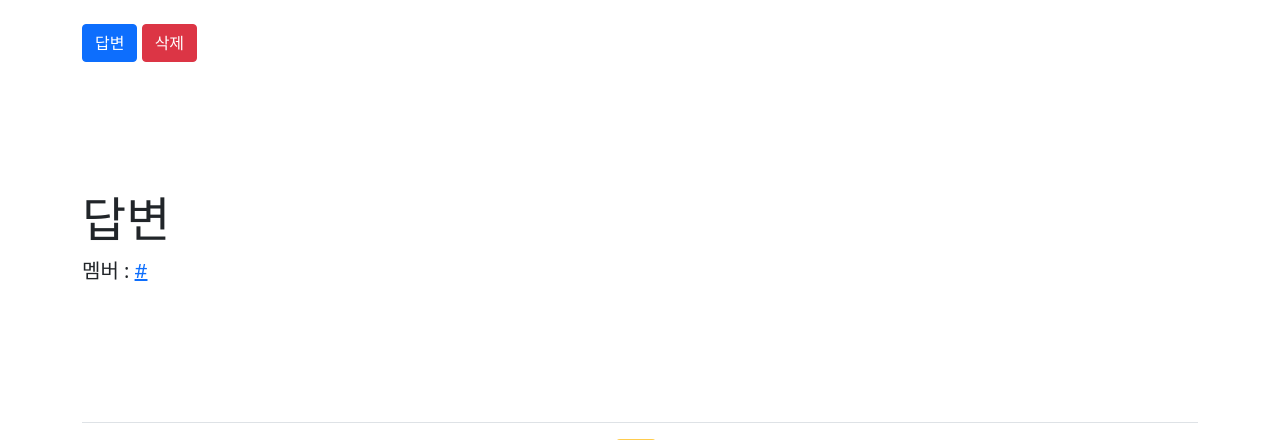
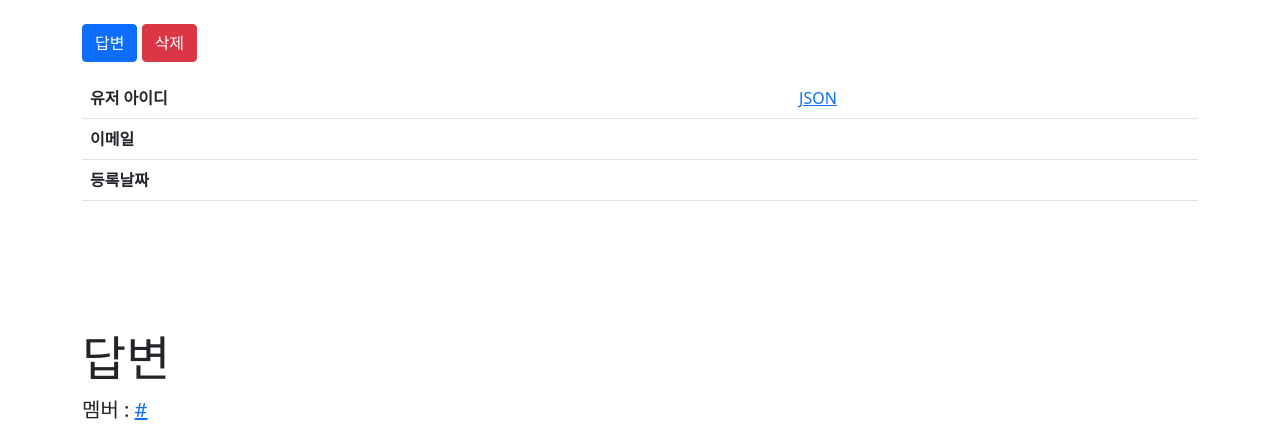
Before and after one commit to chick0/calicocheese, a Flask app: template app/templates/contact/detail.html in a window 1280 px wide. Shown: the part 56-496 px from the top of the page. Run offline with Flask 2, Linux system fonts and the light colour scheme; the template is opened without the code that fills it, so the values that code supplies are empty; some libraries are stand-ins or nearby versions.

Commit message:
유저 정보표

```diff
--- a/app/templates/contact/detail.html
+++ b/app/templates/contact/detail.html
@@ -11,6 +11,23 @@
                 <a class="btn btn-primary" href="">답변</a>
                 <a class="btn btn-danger" href="{{ url_for('contact.delete', contact_id=contact.id) }}">삭제</a>
             </div>
+
+            <table class="table">
+                <tbody>
+                    <tr>
+                        <th scope="row">유저 아이디</th>
+                        <td><a href="https://api.github.com/user/{{ contact.user_id }}" target="_blank" rel="noreferrer">JSON</a> {{ contact.user_id }}</td>
+                    </tr>
+                    <tr>
+                        <th scope="row">이메일</th>
+                        <td>{{ contact.email }}</td>
+                    </tr>
+                    <tr>
+                        <th scope="row">등록날짜</th>
+                        <td>{{ contact.date }}</td>
+                    </tr>
+                </tbody>
+            </table>
         {% endif %}
         </div>
 
```
